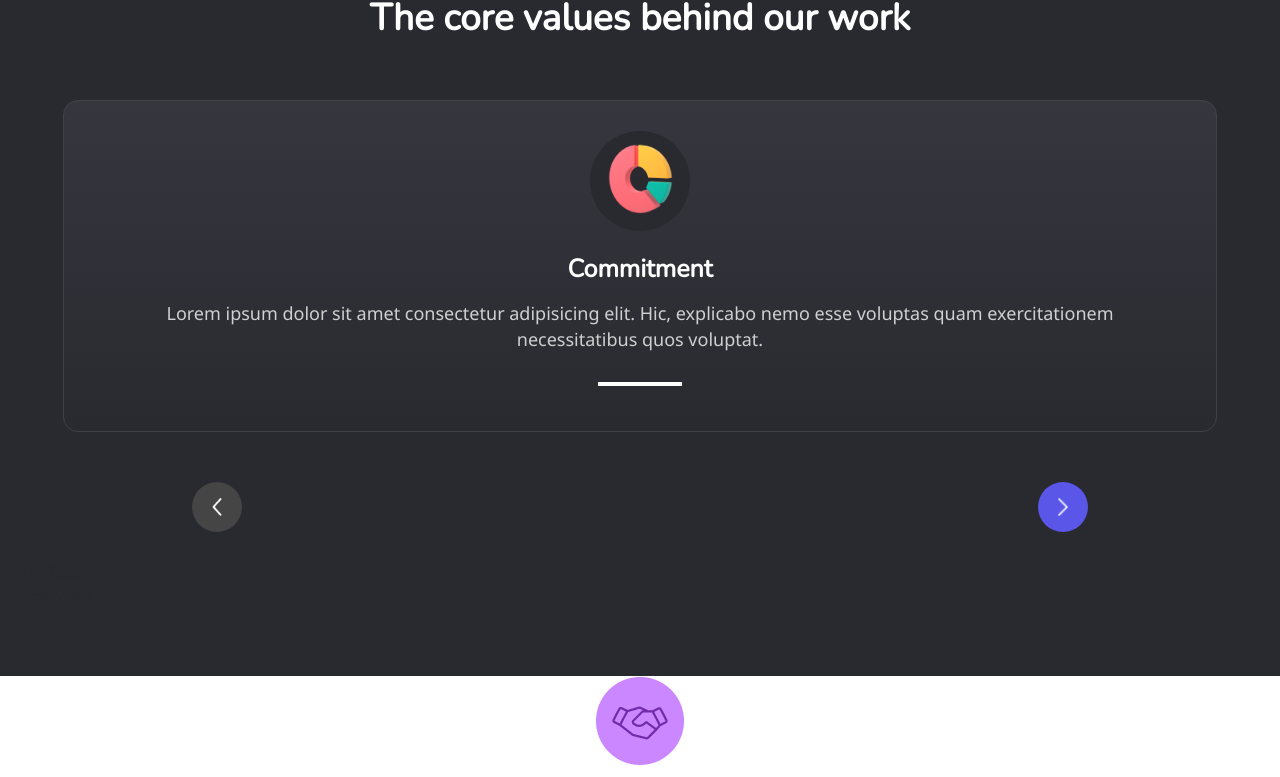
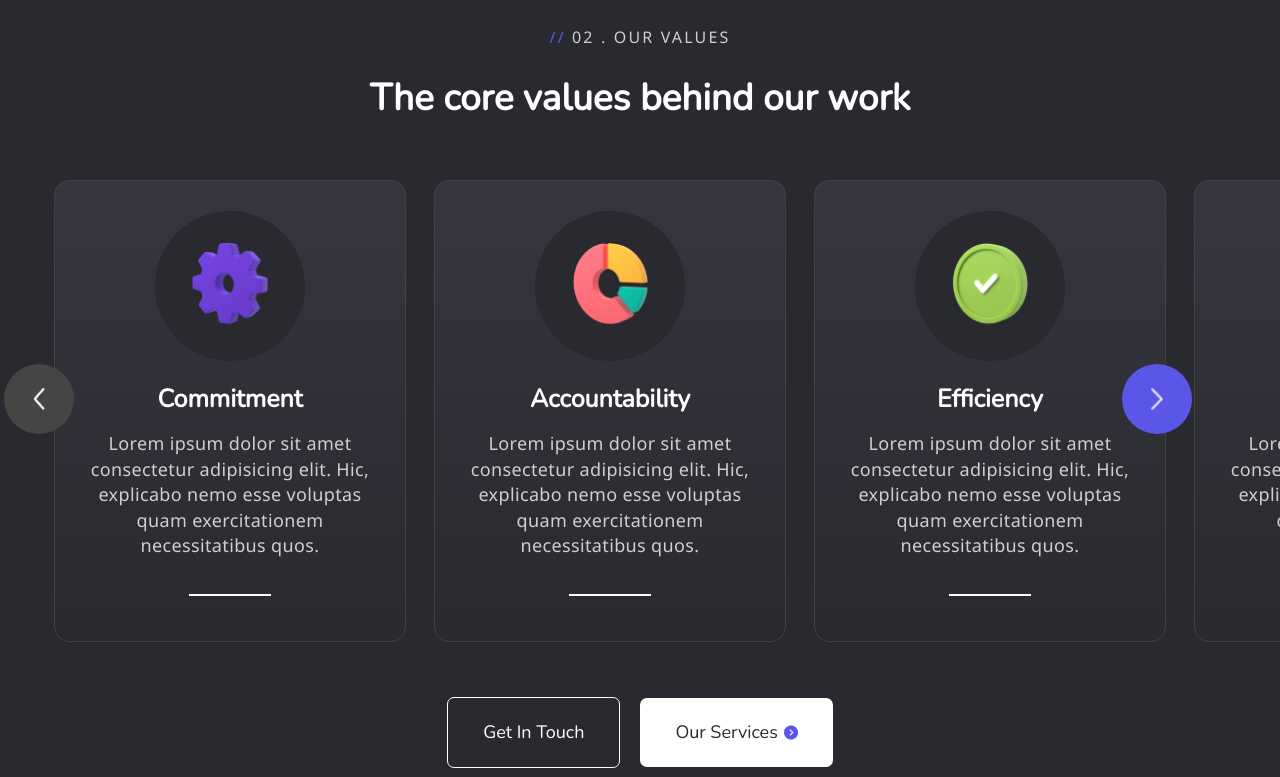
Before and after one commit to koredeJacob/Digital-Marketing-site, a React (Vite) app: page /Aboutus in a window 1280 px wide. Shown: the part 1923-2700 px from the top of the page. Built offline with nearby package versions, Linux system fonts and the light colour scheme.

Commit message:
finished about page

```diff
--- a/src/components/carousel/carousel.css
+++ b/src/components/carousel/carousel.css
@@ -1,11 +1,11 @@
 .carousel-container{
     position: relative;
     width: 100%;
-    margin: 30px 0;
+    max-width: 1200px;
+    margin: 30px 0 40px;
     overflow: hidden;
     padding-bottom: 100px;
 }
-
 
 .carousel-inner{
     display: inline-flex;
@@ -60,13 +60,15 @@
 .carousel-item-words p{
     font-family: "Noto Sans";
     font-size: 18px;
+    font-weight: 400;
     color: #D0D0D0;
     text-align: center;
     line-height: 25.5px;
+    letter-spacing: 0.36px;
 }
 
 .carousel-item-line{
-    border: 2px solid #FFFFFF;
+    border: 1.5px solid #FFFFFF;
     width: 80px;
     margin:auto;
     margin-top: 30px;
@@ -104,3 +106,64 @@
     left: auto;
     right: 15%;
 }
+
+@media (min-width:480px){
+    .carousel-container{
+        padding-bottom: 0px;
+        margin-bottom: 55px;
+    }
+    .carousel-item-outer{
+        width: 350px;
+    }
+    .carousel-item{
+        width: 92%;
+    }
+    .left-control,.right-control {
+        bottom: 45%;
+        width: 70px;
+        height: 70px;
+    }
+    .left-control img,.right-control img {
+        height: 22px;
+        width: auto;
+    }
+    .left-control {
+        left: 6px;
+    }
+   .right-control {
+        right: 4%;
+    }
+}
+
+@media (min-width:768px) {
+    .carousel-item-outer{
+        width: 380px;
+    }
+    .carousel-item-image{
+        width: 150px;
+        height: 150px;
+    }
+    .carousel-item-line{
+        margin-top: 35px;
+    }
+}
+
+@media (min-width:990px){
+    .carousel-item-wrapper{
+        width: 88%;
+    }
+    .carousel-item-image img{
+        width: 90px;
+    }
+}
+
+@media(min-width:1280px){
+    .carousel-container{
+        overflow: visible;
+        display: flex;
+        align-self: center;
+    }
+    .left-control{
+        left: -3%;
+    }
+}
--- a/src/components/carousel/carousel.jsx
+++ b/src/components/carousel/carousel.jsx
@@ -3,12 +3,14 @@ import React, { useState } from "react"
 import commitment from "../../assets/aboutimages/commitment.png"
 import leftarrow from "../../assets/aboutimages/left arrow.png"
 import arrow from "../../assets/homeimages/vector.png"
+import settings from "../../assets/aboutimages/settings.png"
+import teamwork from "../../assets/aboutimages/team work.png"
 import portfolio from "../../assets/aboutimages/portfolio.png"
 import "./carousel.css"
 
-const items=[{image:portfolio,header:"Commitment"},{image:commitment,header:"Accountability"},
-                {image:commitment,header:"Efficiency"},{image:commitment,header:"Ideas"},
-                {image:commitment,header:"Team Work"}
+const items=[{image:settings,header:"Commitment"},{image:portfolio,header:"Accountability"},
+                {image:commitment,header:"Efficiency"},{image:settings,header:"Ideas"},
+                {image:teamwork,header:"Team Work"}
             ]
 
 const CarouselContainer = () =>{
@@ -53,13 +55,13 @@ const CarouselItem = ({image, header, position}) =>{
             <div className="carousel-item">
                 <div className="carousel-item-wrapper">
                     <div className="carousel-item-image">
-                    <img src={image} loading="lazy" alt="card image"/>
+                        <img src={image} alt="card image"/>
                     </div>
                     <div className="carousel-item-words">
                         <h3>{header}</h3>
                         <p>Lorem ipsum dolor sit amet consectetur adipisicing
                             elit. Hic, explicabo nemo esse voluptas quam exercitationem
-                        necessitatibus quos voluptat.</p>
+                            necessitatibus quos.</p>
                     </div>
                     <div className="carousel-item-line"></div>
                 </div>
--- a/src/components/header/header.jsx
+++ b/src/components/header/header.jsx
@@ -4,9 +4,9 @@ import "./header.css"
 const Header=({image,spantext,content ,light})=>{
      return (
         <div className="process-header">
-            <img src={image} loading="lazy" alt="header icon"/>
+            <img src={image} alt="header icon"/>
             <div className="process-info">
-                <p className="process-text" style={light ?{color :"#fff"}:{color:"#292930"}}>
+                <p className="process-text" style={light ?{color :"#d0d0d0"}:{color:"#292930"}}>
                     <span style={{color:'#5956e8'}}>// </span>
                     {spantext}
                 </p>
--- a/src/pages/about/about.css
+++ b/src/pages/about/about.css
@@ -155,10 +155,42 @@
 }
 
 .aboutus-services{
+    display: flex;
+    flex-direction: column;
     background-color: #292930;
     padding: 70px 0;
+    margin-bottom: 80px;
 }
 
+.aboutus-services-buttons{
+    display: flex;
+    flex-direction: column;
+    gap:20px;
+}
+
+.aboutus-getintouch a,.aboutus-ourservices a{
+   width: 90%;
+   margin: auto;
+   display: flex;
+   justify-content: center;
+   padding: 15px 0;
+   font-size: 18px;
+   line-height: 160%;
+}
+
+.aboutus-getintouch a{
+    color:#fff;
+    border: 1.5px solid #fff;
+    border-radius: 7px;
+}
+
+.aboutus-ourservices a{
+    align-items: center;
+    background-color: #fff;
+    gap: 6px;
+    border-radius: 7px;
+    color: #292930;
+}
 
 @media (min-width:480px){
     .services-hero,.banner-container{
@@ -177,6 +209,18 @@
     .getintouch a{
         width: fit-content;
         padding: 15px 20px;
+    }
+    .aboutus-services{
+        padding: 80px 0;
+    }
+    .aboutus-services-buttons{
+        flex-direction: row;
+        justify-content: center;
+        align-items: center;
+    }
+    .aboutus-getintouch a,.aboutus-ourservices a{
+        width: fit-content;
+        padding: 20px 35px;
     }
 }
 
@@ -206,6 +250,10 @@
     .aboutus-office{
         padding: 100px 0;
         margin-top: 100px;
+    }
+    .aboutus-services {
+        padding:100px 0;
+        margin-bottom: 100px;
     }
 }
 
@@ -277,4 +325,9 @@
         padding: 140px 0;
         margin-top: 140px;
     }
+    .aboutus-services{
+        overflow: hidden;
+        padding: 150px 0;
+        margin-bottom: 130px;
+    }
 }
--- a/src/pages/about/about.jsx
+++ b/src/pages/about/about.jsx
@@ -13,6 +13,7 @@ import person2 from "../../assets/aboutimages/person2.jpg"
 import person3 from "../../assets/aboutimages/person3.jpg"
 import office from "../../assets/aboutimages/office icon.png"
 import verified from "../../assets/aboutimages/verified.png"
+import blue from "../../assets/services-images/Vector (1).png"
 import Nav from "../../components/navigation/navigation"
 import Banner from "../../components/banner/banner"
 import Header from "../../components/header/header"
@@ -84,8 +85,11 @@ function AboutUs(){
                     <div className="aboutus-getintouch">
                         <Link to="#">Get In Touch</Link>
                     </div>
-                    <div className="aboutus-services-button">
-                        <Link to="#">Our Services</Link>
+                    <div className="aboutus-ourservices">
+                        <Link to="#">
+                            <div>Our Services</div>
+                            <img src={blue}/>
+                        </Link>
                     </div>
                 </div>
             </div>
```
Also changed, not shown: src/assets/aboutimages/settings.png (added), src/assets/aboutimages/team work.png (added). Lines whose indentation alone changed are shown as unchanged.
